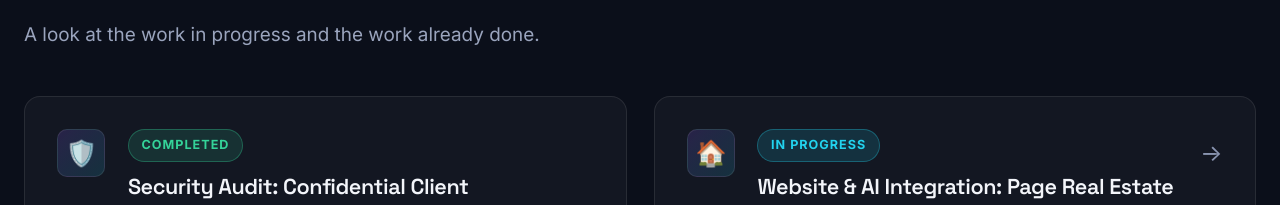
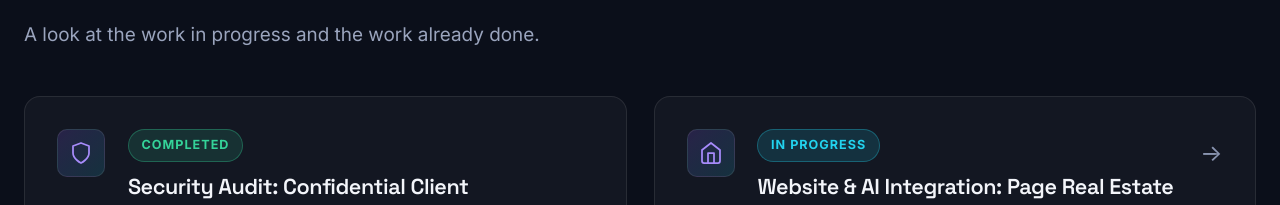
Before and after one commit to Byrdman-dev/integralai-website, a plain HTML site: page index.html in a window 1280 px wide. Shown: the part 3821-4026 px from the top of the page. Drawn offline with Linux system fonts and the light colour scheme.

Commit message:
Replace emoji Client Projects icons with SVG line icons
Swaps the Security Audit shield emoji and Page Real Estate house
emoji for SVG line icons, matching the same style applied to the
service tile icons earlier. Reuses the existing .card-icon svg CSS
rule, no new styles needed.

```diff
--- a/index.html
+++ b/index.html
@@ -311,7 +311,12 @@
 
           <div class="grid projects-grid">
             <div class="card project-card reveal">
-              <div class="card-icon" aria-hidden="true">🛡️</div>
+              <div class="card-icon" aria-hidden="true">
+                <svg viewBox="0 0 24 24" fill="none" stroke="currentColor" stroke-width="1.75"
+                  stroke-linecap="round" stroke-linejoin="round">
+                  <path d="M12 22s8-4 8-10V5l-8-3-8 3v7c0 6 8 10 8 10z" />
+                </svg>
+              </div>
               <div class="project-card-body">
                 <span class="status-badge status-completed">Completed</span>
                 <h3>Security Audit: Confidential Client</h3>
@@ -321,7 +326,13 @@
             </div>
             <a href="https://byrdman-dev.github.io/page-real-estate-website/" target="_blank" rel="noopener"
               class="card project-card reveal">
-              <div class="card-icon" aria-hidden="true">🏠</div>
+              <div class="card-icon" aria-hidden="true">
+                <svg viewBox="0 0 24 24" fill="none" stroke="currentColor" stroke-width="1.75"
+                  stroke-linecap="round" stroke-linejoin="round">
+                  <path d="M3 9l9-7 9 7v11a2 2 0 0 1-2 2H5a2 2 0 0 1-2-2z" />
+                  <polyline points="9 22 9 12 15 12 15 22" />
+                </svg>
+              </div>
               <div class="project-card-body">
                 <span class="status-badge status-progress">In Progress</span>
                 <h3>Website &amp; AI Integration: Page Real Estate</h3>
```
